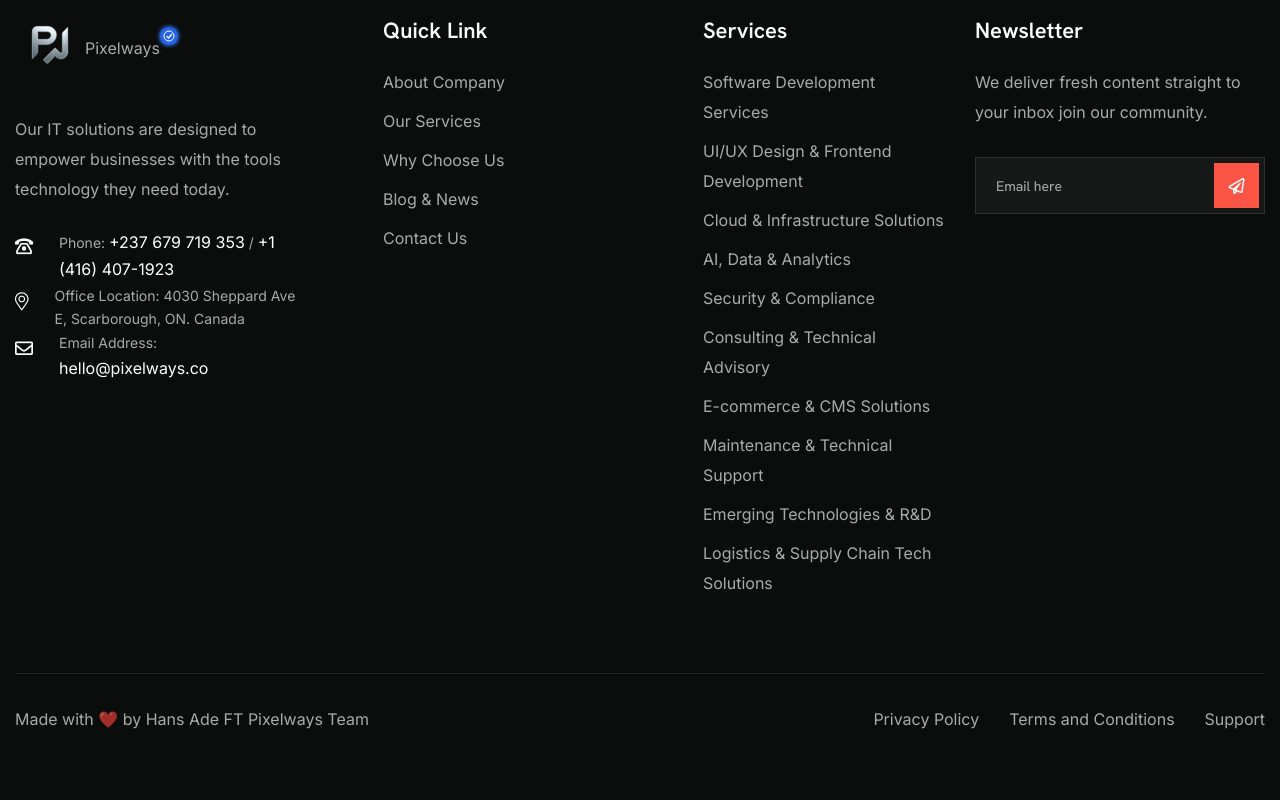
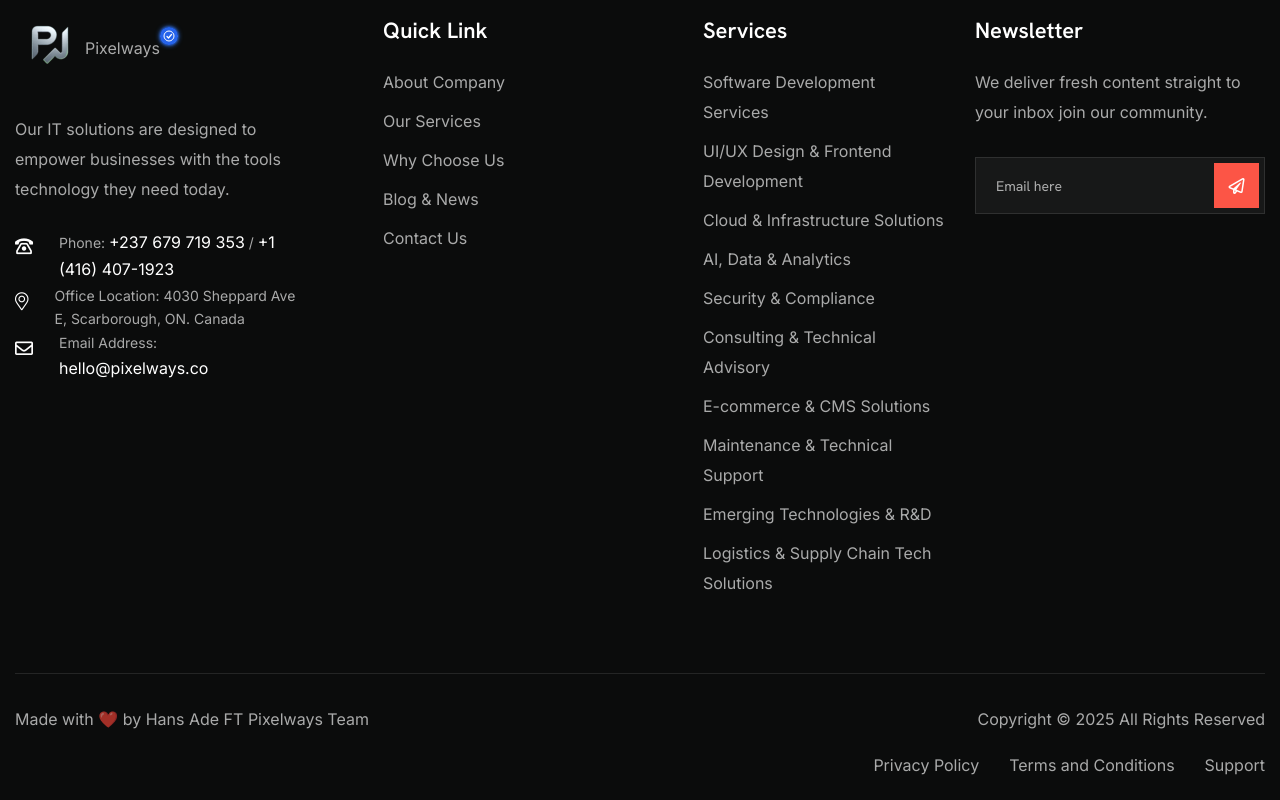
Before and after one commit to pixelways-Inc/pixelways, a Next.js app: page / in a window 1280 px wide. Shown: the part 10511-11311 px from the top of the page. Before the commit the page ends 11276 px from the top, so only its background shows below. Built offline with nearby package versions, Linux system fonts and the light colour scheme.

Commit message:
FEAT: Add 'Copyright 2025 All Rights Reserved' to footer

```diff
--- a/layout/Footer.js
+++ b/layout/Footer.js
@@ -279,6 +279,7 @@ const Footer1 = () => {
               </div>
             </div>
             <div className="col-lg-6 text-lg-end">
+              <p>Copyright © 2025 All Rights Reserved</p>
               <ul className="footer-bottom-nav">
                 <li>
                   <Link href="about">Privacy Policy</Link>
@@ -554,6 +555,7 @@ const Footer2 = () => {
               </div>
             </div>
             <div className="col-lg-6 text-lg-end">
+              <p>Copyright © 2025 All Rights Reserved</p>
               <ul className="footer-bottom-nav">
                 <li>
                   <Link href="about">Privacy Policy</Link>
@@ -789,6 +791,7 @@ const Footer3 = () => {
               </div>
             </div>
             <div className="col-lg-6 text-lg-end">
+              <p>Copyright © 2025 All Rights Reserved</p>
               <ul className="footer-bottom-nav">
                 <li>
                   <Link href="about">Privacy Policy</Link>
@@ -989,6 +992,7 @@ const Footer4 = () => {
                 </p>
               </div>
             </div>
+            <p>Copyright © 2025 All Rights Reserved</p>
             <div className="col-xl-8 col-lg-6">
               <div
                 className="footer-bottom-menu text-lg-end text-center"
```
Also changed, not shown: 2 other files (tests, documents, lock files or other folders).
